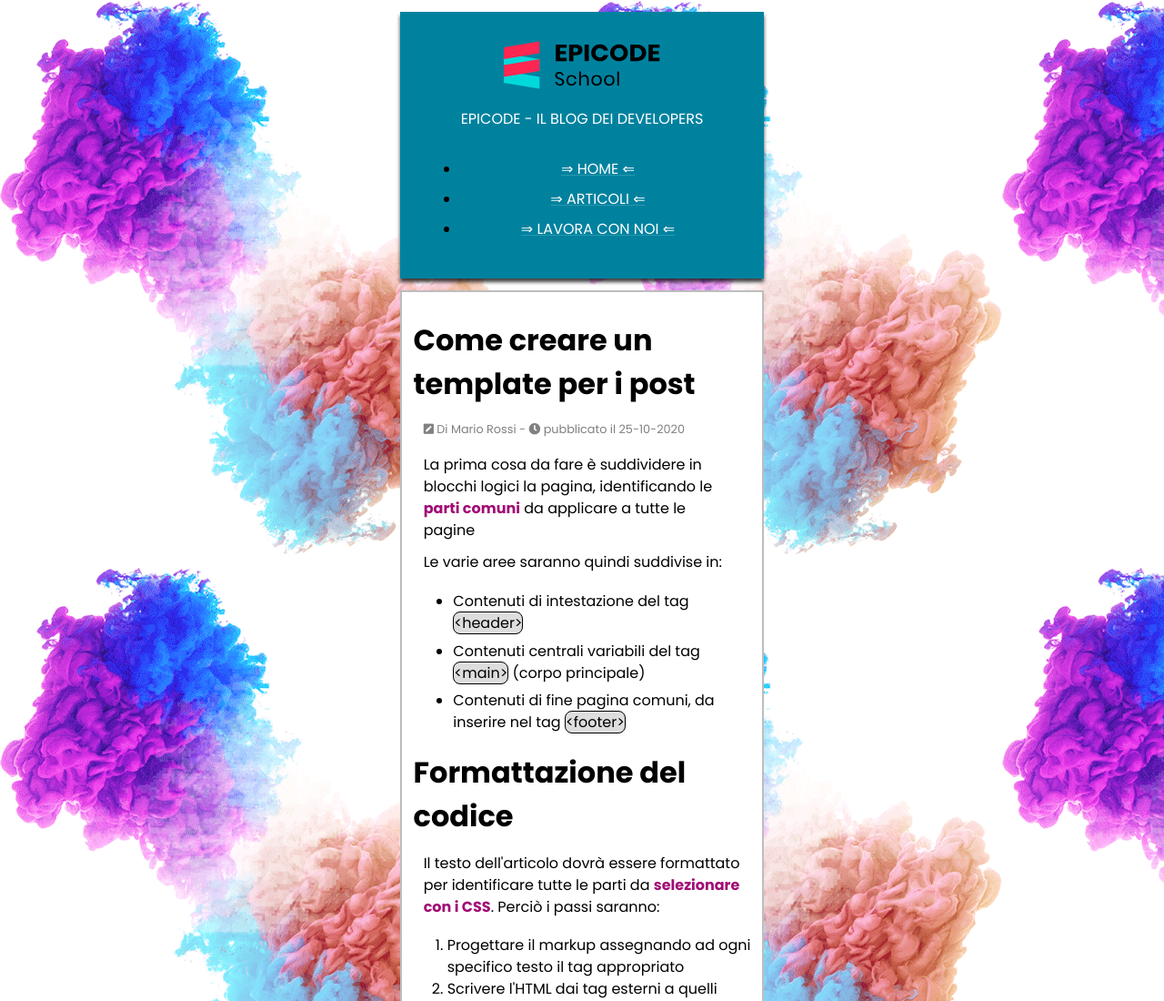
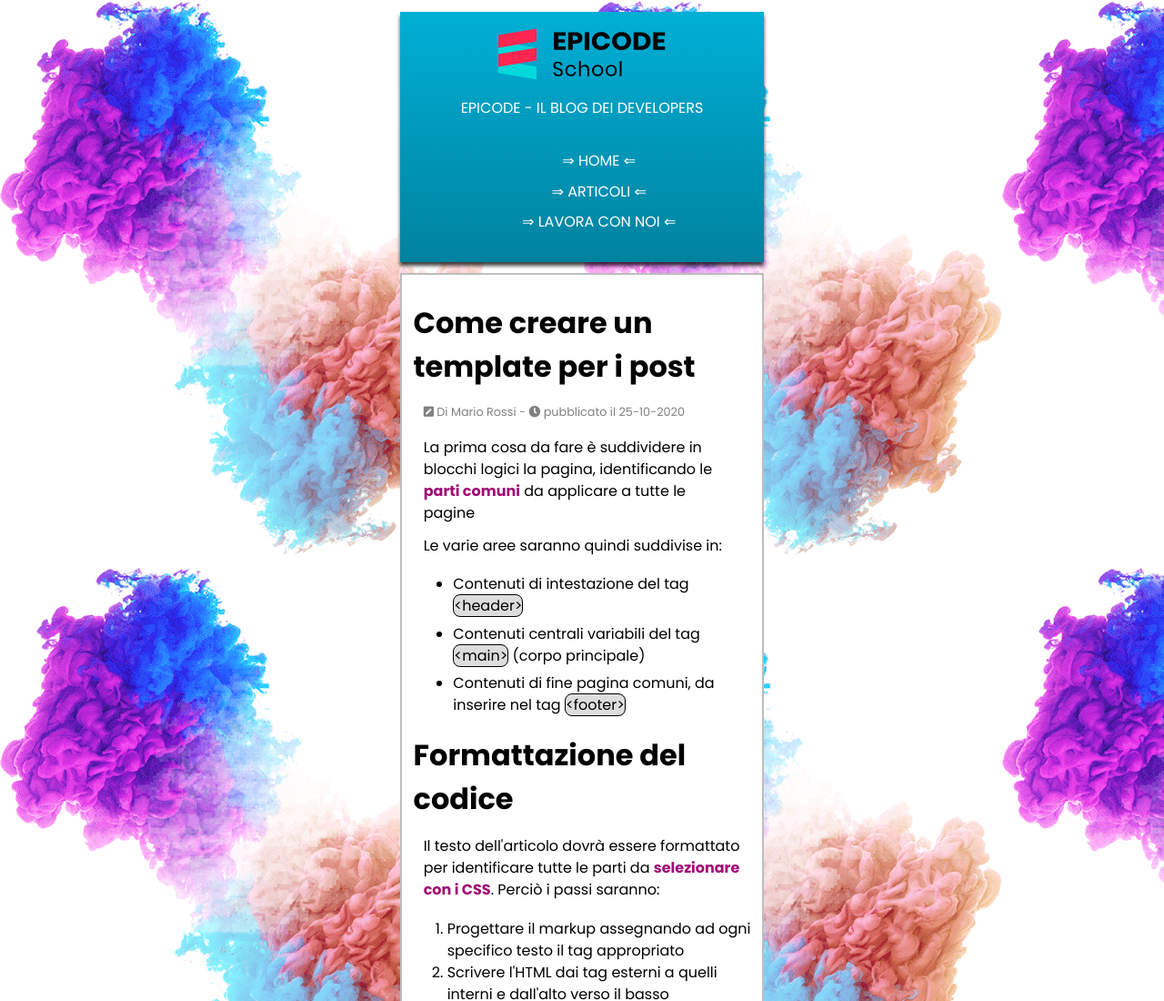
Before and after one commit to Elisa-Ra/U1-W1-D4, a plain HTML site: page index.html in a window 1280 px wide. Shown: the top 1100 px of the page at 91% size. Drawn offline with Linux system fonts and the light colour scheme.

Commit message:
minor fixes

```diff
--- a/assets/style.css
+++ b/assets/style.css
@@ -54,11 +54,16 @@ h1 {
 /* HEADER */
 header {
   background-color: rgb(0, 130, 159);
+  background: linear-gradient(
+    0deg,
+    rgba(0, 130, 159, 1) 0%,
+    rgb(0, 175, 214) 100%
+  );
   box-shadow: 0px 4px 4px 0px rgba(0, 0, 0, 0.75);
   width: 50vh;
   margin-left: auto;
   margin-right: auto;
-  padding: 2%;
+  padding: 1%;
   margin-bottom: 1%;
   box-sizing: border-box;
 }
@@ -127,6 +132,9 @@ li {
   font-family: "Poppins", sans-serif;
   line-height: 1.5;
 }
+nav ul {
+  list-style: none;
+}
 
 table {
   font-family: "Poppins", sans-serif;
@@ -161,7 +169,9 @@ tr:nth-of-type(3),
 tr:nth-of-type(5) {
   background-color: #ddd;
 }
-
+nav a {
+  text-decoration: none;
+}
 a {
   text-decoration: underline;
   color: rgb(43, 152, 173);
```
